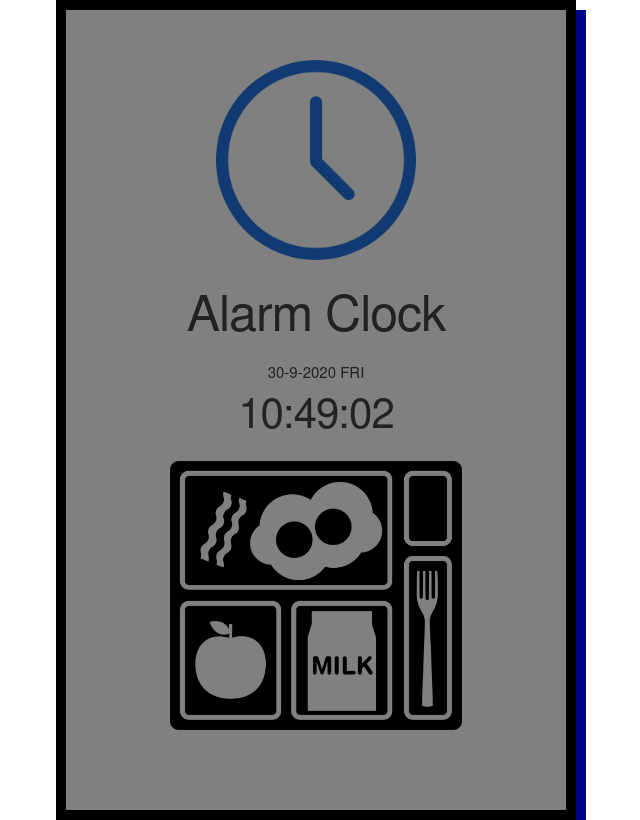
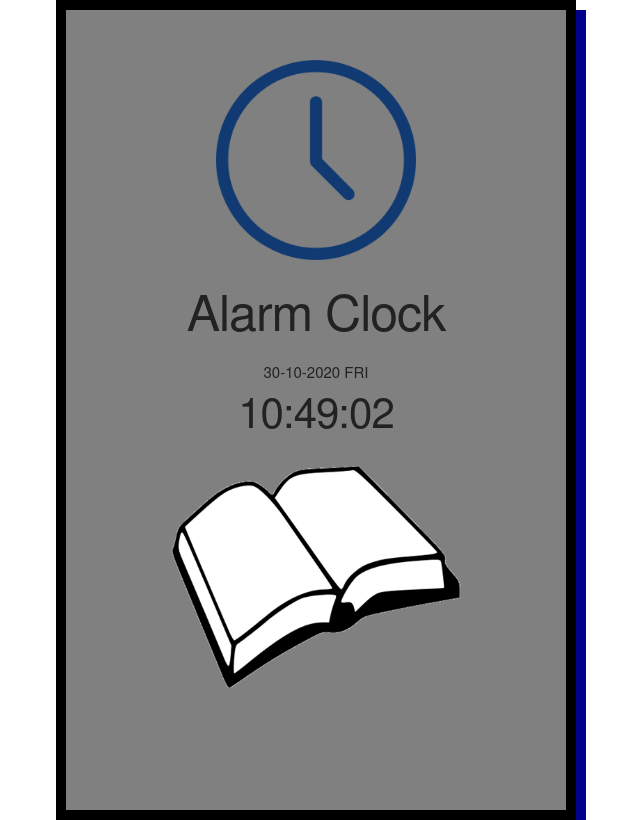
Before and after one commit to JelleGT/Development, a plain HTML site: page Clock.html in a window 1280 px wide. Shown: the whole page, without its empty margins (324-964 px from the left). Drawn offline with nearby package versions, Linux system fonts and the light colour scheme.

Commit message:
Tijd met plaatje
Tijdens lunch en avondeten zal een andere afbeelding worden laten zien

```diff
--- a/Clock.html
+++ b/Clock.html
@@ -5,6 +5,7 @@
     <link href="css/normalize.css" rel="stylesheet"/>
     <link href="css/skeleton.css" rel="stylesheet"/>
     <link href="css/ClockCase.css" rel="stylesheet"/>
+    <script src="https://ajax.googleapis.com/ajax/libs/jquery/3.5.1/jquery.min.js"></script>
   </head>
   <body onload="startDeTijd()">
     <main>
@@ -13,7 +14,7 @@
         <h1>Alarm Clock</h1>
         <p id="datum"></p>
         <h2 id="tijd"></h2>
-        <img id="activiteit" src="images/lunch.png" alt="activiteit" />
+        <img id="activiteit" src="images/read.png" alt="activiteit" />
         <script src="ClockGears.js"></script>
       </section>
     </main>
--- a/ClockGears.js
+++ b/ClockGears.js
@@ -4,7 +4,7 @@ function startDeTijd() {
   var m = vandaag.getMinutes();
   var s = vandaag.getSeconds();
   var y = vandaag.getFullYear();
-  var n = vandaag.getMonth();
+  var n = vandaag.getMonth()+1;
   var d = vandaag.getDate();
   m = checkTime(m);
   s = checkTime(s);
@@ -14,6 +14,21 @@ function startDeTijd() {
   document.getElementById('tijd').innerHTML =
   h + ":" + m + ":" + s;
   var t = setTimeout(startDeTijd, 500);
+  $(document).ready(function() {
+    setInterval(function(){
+        if (h > 11 && h <= 12)
+        {
+           document.getElementById("activiteit").src = "Images/lunch.png";
+        }
+        else if (h > 17 && h <= 18)
+        {
+            document.getElementById("activiteit").src = "Images/dinner.png";
+        }
+        else {
+          document.getElementById("activiteit").src = "Images/read.png";
+        }
+    });
+});
 }
 function checkTime(x) {
   if (x < 10) {x = "0" + x};
```
Also changed, not shown: Images/dinner.png (added).
